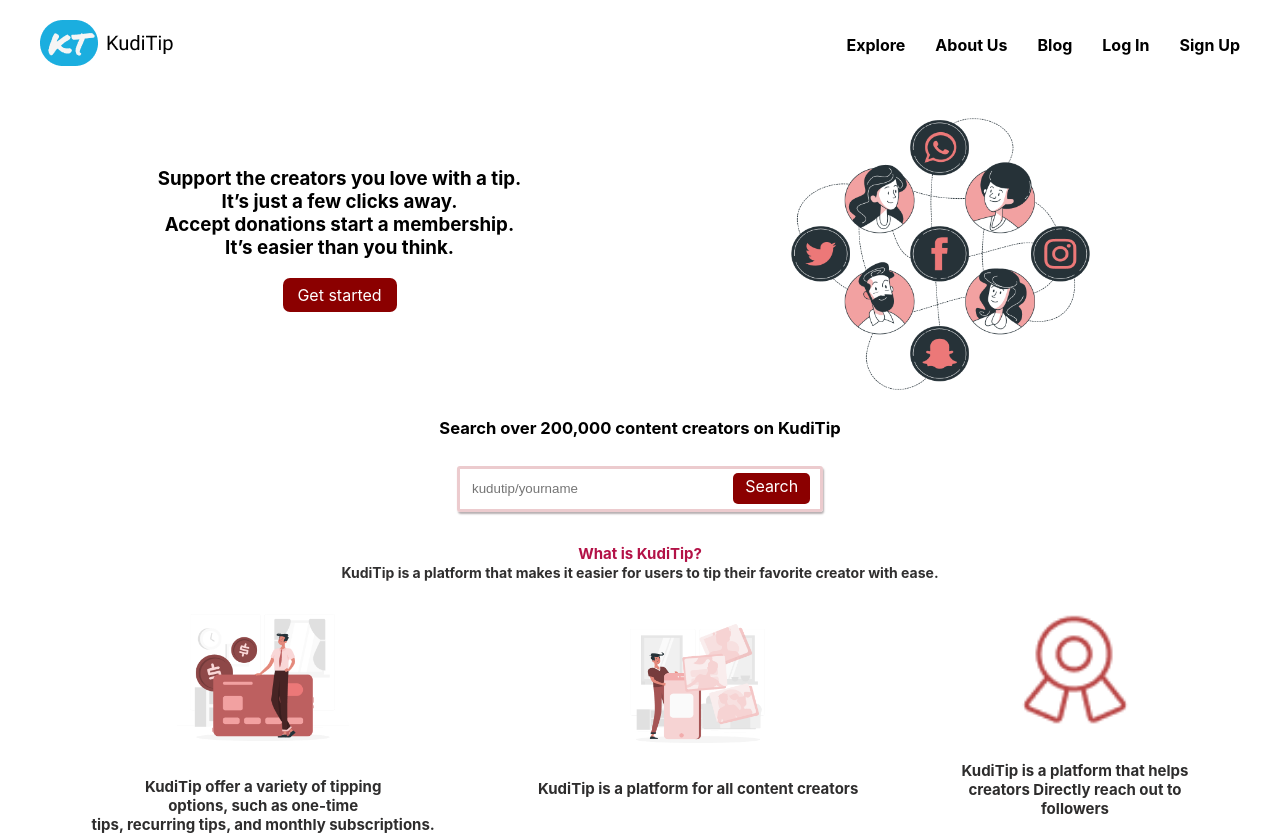
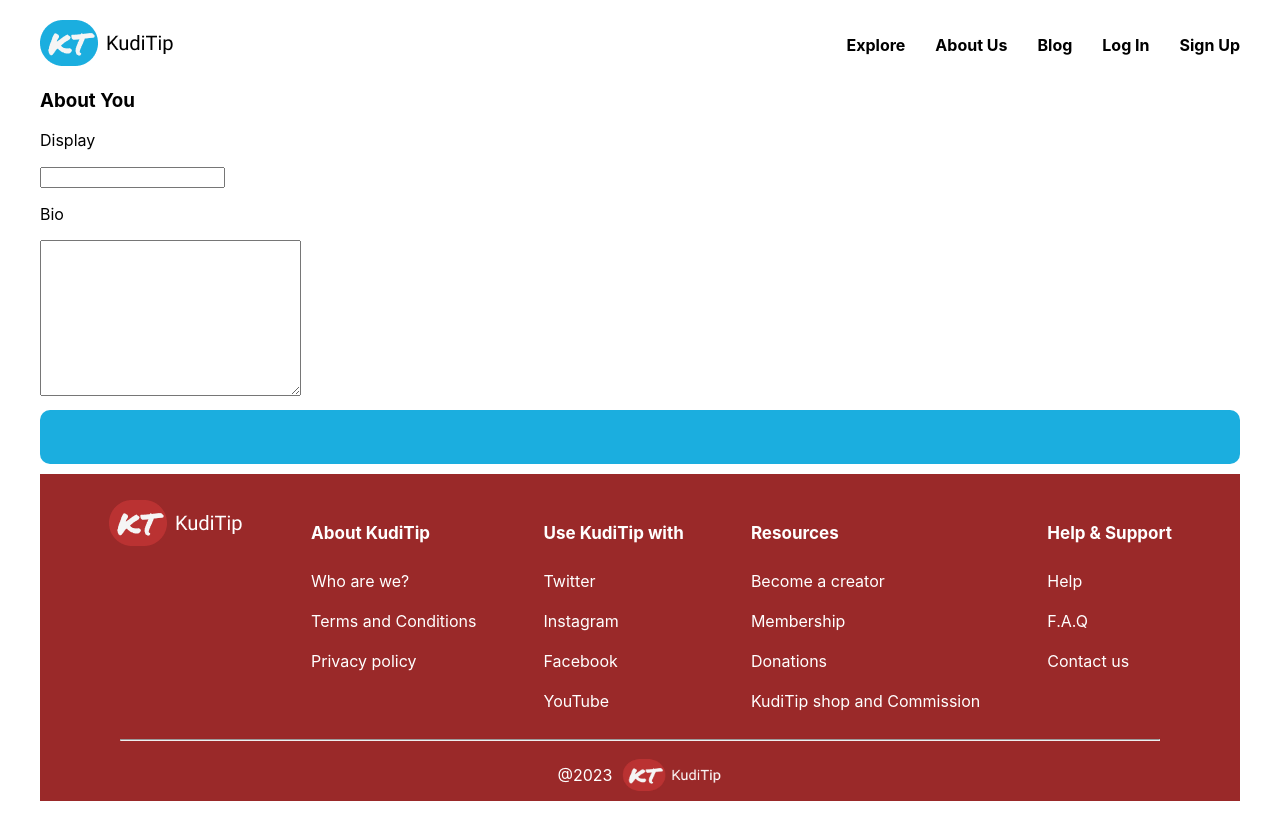
Before and after one commit to jaypee15/tipping_service, a React (Create React App) app in the folder kuditip_frontend/: page / in a window 1280 px wide. Shown: the top 835 px of the page. After the commit the page ends 801 px from the top, so only its background shows below. Built offline with nearby package versions, Linux system fonts and the light colour scheme.

Commit message:
added all elements

```diff
--- a/kuditip_frontend/src/App.js
+++ b/kuditip_frontend/src/App.js
@@ -5,6 +5,7 @@ import Login from './page_components/Login';
 import Header from './components/Header';
 import Home from './page_components/Home'
 import Footer from './components/Footer';
+import AboutMember from './page_components/AboutMember';
 
 
 function App() {
@@ -12,9 +13,10 @@ function App() {
    <div className="App">
     <Header/>
      <Routes>
-      <Route path='/' element={<Home/>}/>
+      <Route path='jkkk' element={<Home/>}/>
       <Route path='signup' element={<SignUp />} />
       <Route path='logo' element={<Login/>}/>
+      <Route path='/' element={<AboutMember/>}/>
      </Routes>
      <Footer/>
     </div>
--- /dev/null
+++ b/kuditip_frontend/src/page_components/AboutMember.js
@@ -0,0 +1,15 @@
+import Button from "../unit_components/Button"
+
+const AboutMember = () => {
+  return (
+    <div>
+        <h3>About You</h3>
+        <p>Display</p>
+        <input type="text" />
+        <p>Bio</p>
+        <textarea name="" id="" cols="30" rows="10"></textarea>
+        <Button />
+    </div>
+  )
+}
+export default AboutMember
```
